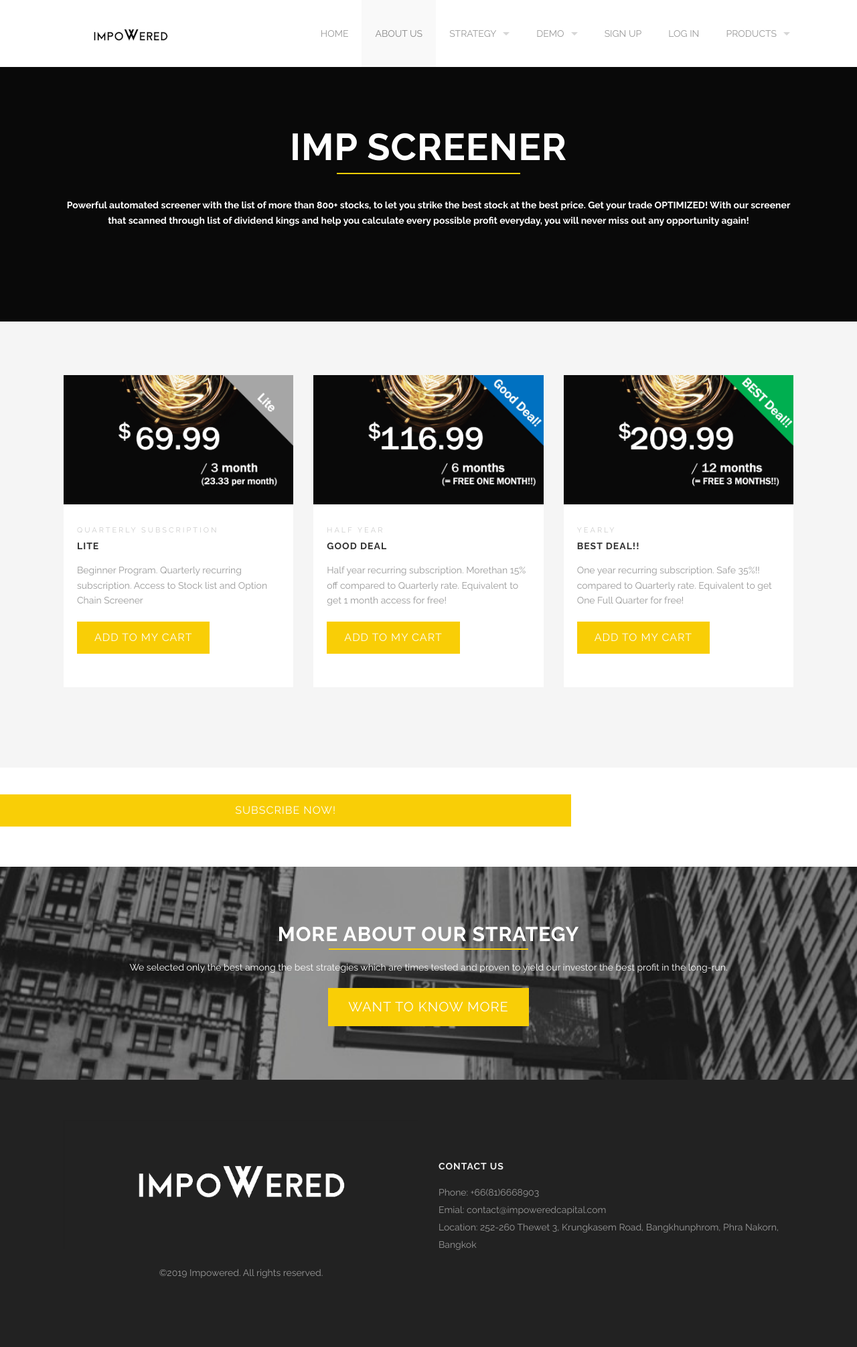
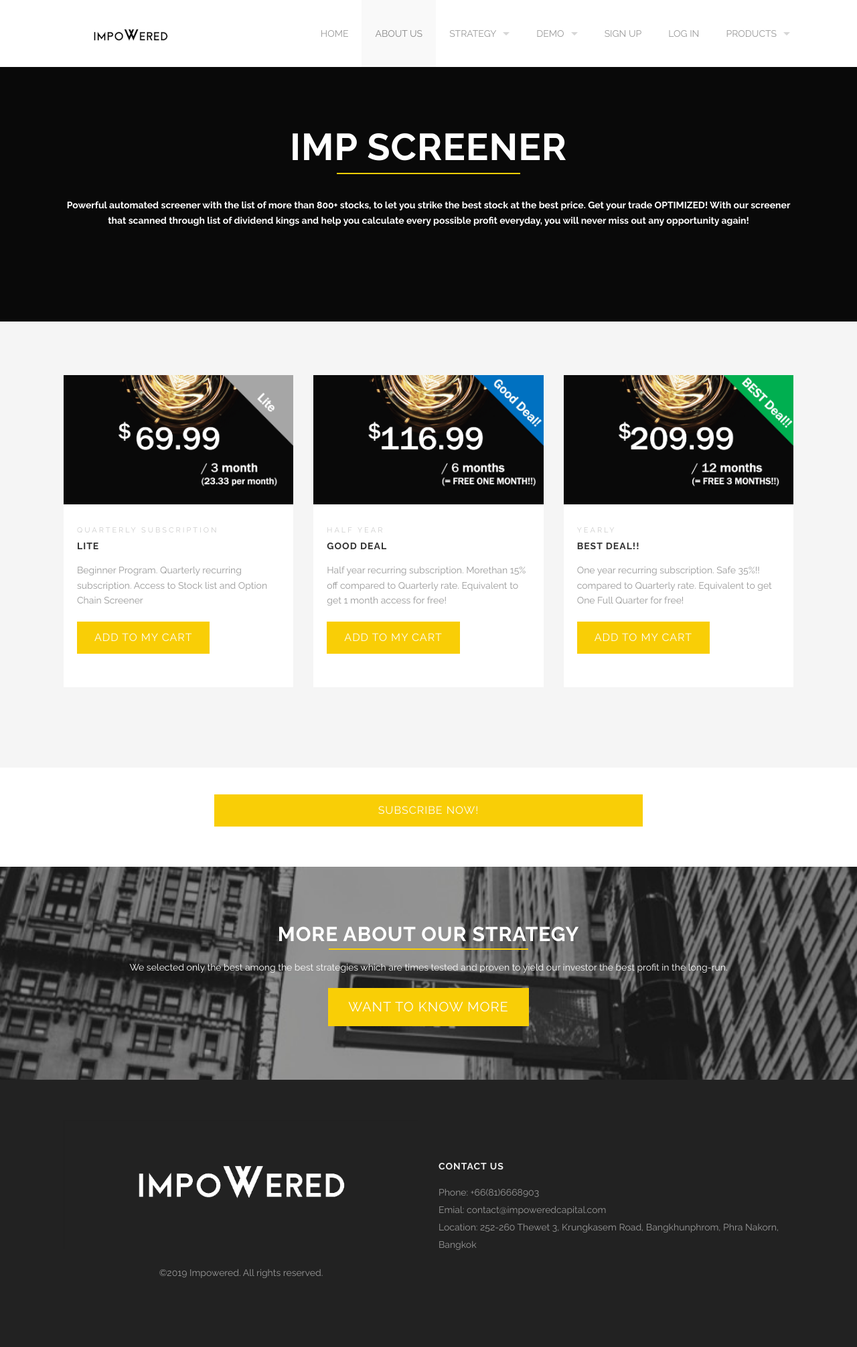
Before and after one commit to impoweredcapital/investmentplatform, a Jekyll site: the page built from impproduct.html, in a window 1280 px wide. Shown: the whole page at 67% size. Built offline with Jekyll 4.4.1, drawn with Linux system fonts in a browser that asks for light colours.

Commit message:
Update impproduct.html

```diff
--- a/impproduct.html
+++ b/impproduct.html
@@ -96,7 +96,10 @@ testimonials:
 
 <div class='two spacing'></div>
 
-<a class='large-8 button' class='centered' href='yourcart.html'>Subscribe Now!</a>
+<div class='centered-text'>
+  <a class='large-6 button' class='centered' href='yourcart.html'>Subscribe Now!</a>
+</div>
+
 
 <div class='two spacing'></div>
 
```
